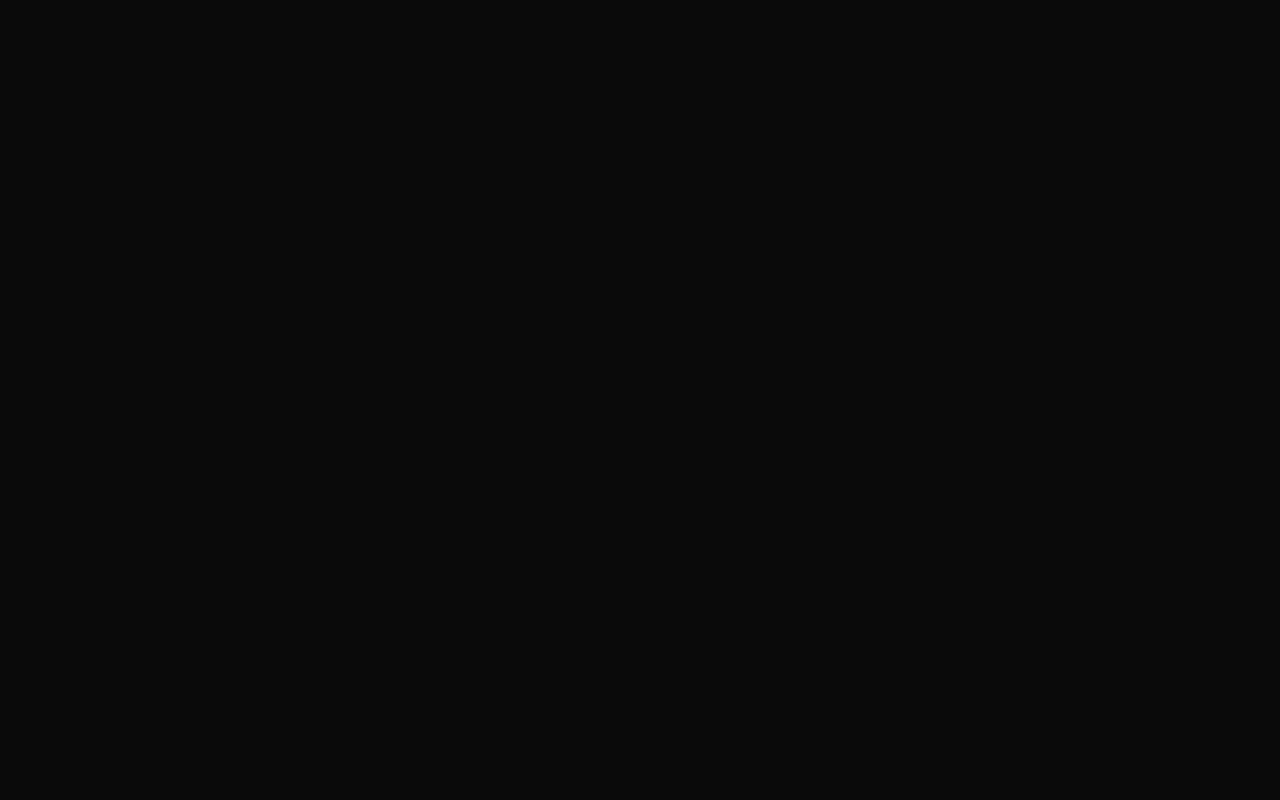
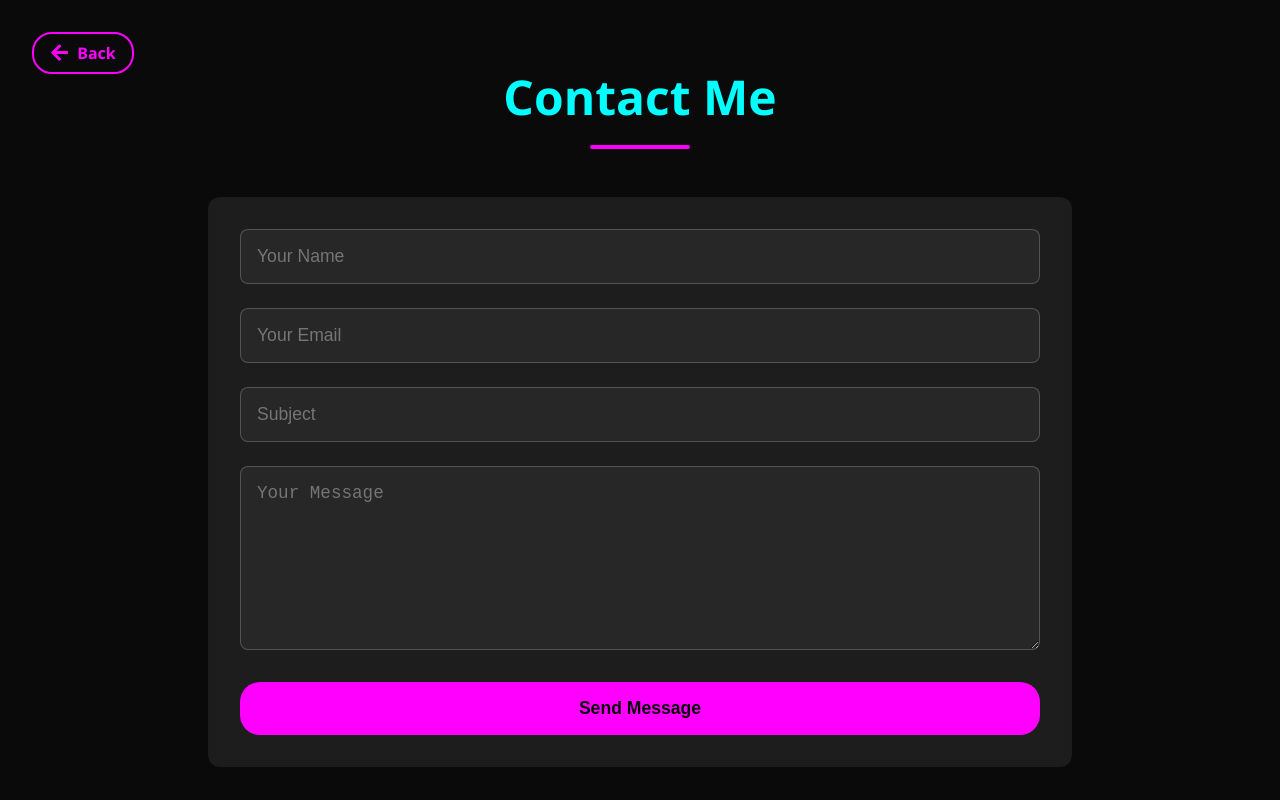
Before and after one commit to JeppesenZheng/JeppesenZheng.github.io, a React (Create React App) app: page /Contact in a window 1280 px wide. Before the commit this address had no page. Shown: the top 800 px of the page. Built offline with nearby package versions, Linux system fonts and the light colour scheme.

Commit message:
Update the contact me and skeleton of societly website

```diff
--- a/package.json
+++ b/package.json
@@ -4,6 +4,7 @@
   "private": true,
   "homepage": "https://JeppesenZheng.github.io",
   "dependencies": {
+    "@emailjs/browser": "^4.4.1",
     "@testing-library/jest-dom": "^5.17.0",
     "@testing-library/react": "^13.4.0",
     "@testing-library/user-event": "^13.5.0",
--- a/src/App.tsx
+++ b/src/App.tsx
@@ -8,6 +8,8 @@ import ProjectDetail from './components/ProjectDetail';
 import About from './components/About';
 import HSRProject from './components/projects/HSRProject';
 import LibrarySystemProject from './components/projects/LibrarySystemProject';
+import UNSWSkylabsWebsite from './components/projects/UNSWSkylabsWebsite';
+import Contact from './components/Contact';
 
 function App() {
   return (
@@ -19,6 +21,8 @@ function App() {
         <Route path="/project/:id" element={<ProjectDetail />} />
         <Route path="/project/HSRProject" element={<HSRProject />} />
         <Route path="/project/LibrarySystemProject" element={<LibrarySystemProject />} />
+        <Route path="/project/UNSWSkylabsWebsite" element={<UNSWSkylabsWebsite />} />
+        <Route path="/Contact" element={<Contact />} />
       </Routes>
     </Router>
   );
--- a/src/components/About.tsx
+++ b/src/components/About.tsx
@@ -363,6 +363,19 @@ function About() {
                 <Tag>Spring Boot</Tag>
               </ProjectTags>
             </ProjectItem>
+
+            <ProjectItem>
+              <ProjectTitle>
+                <strong>UNSW Skylabs Website</strong>
+                <ViewProjectButton to="/project/UNSWSkylabsWebsite">View Project</ViewProjectButton>
+              </ProjectTitle>
+              <p>A website for UNSW Skylabs, built with JavaScript and React framework</p>
+              <ProjectTags>
+                <Tag>JavaScript</Tag>
+                <Tag>React</Tag>
+                <Tag>Firebase</Tag>
+              </ProjectTags>
+            </ProjectItem>
           </List>
         </Section>
 
--- /dev/null
+++ b/src/components/Contact.tsx
@@ -0,0 +1,281 @@
+import React, { useState, useEffect, useRef } from 'react';
+import emailjs from '@emailjs/browser';
+import styled from 'styled-components';
+import Footer from './Footer';
+import { FaArrowLeft } from 'react-icons/fa';
+import { Link } from 'react-router-dom';
+
+const ContactContainer = styled.div`
+  max-width: 1200px;
+  margin: 0 auto;
+  padding: 2rem;
+  min-height: 100vh;
+  display: flex;
+  flex-direction: column;
+  justify-content: space-between;
+`;
+
+const Title = styled.h1`
+  font-size: 3rem;
+  color: var(--highlight-color);
+  text-align: center;
+  margin-bottom: 3rem;
+
+  &:after {
+    content: '';
+    display: block;
+    width: 100px;
+    height: 4px;
+    background: var(--accent-color);
+    margin: 1rem auto;
+    border-radius: 2px;
+  }
+`;
+
+const ContactForm = styled.form`
+  position: relative;
+  padding: 2rem;
+  border-radius: 12px;
+  overflow: hidden;
+  background: rgba(255, 255, 255, 0.08);
+  backdrop-filter: blur(5px);
+  transition: all 0.3s ease;
+  max-width: 800px;
+  margin: 0 auto;
+
+  &:hover {
+    transform: translateY(-5px);
+    box-shadow: 0 8px 24px rgba(0, 0, 0, 0.2);
+  }
+`;
+
+const FormGroup = styled.div`
+  display: flex;
+  flex-direction: column;
+  gap: 1.5rem;
+  margin-bottom: 2rem;
+`;
+
+const Input = styled.input`
+  padding: 1rem;
+  border: 1px solid rgba(255, 255, 255, 0.2);
+  border-radius: 8px;
+  background: rgba(255, 255, 255, 0.05);
+  color: var(--text-color);
+  font-size: 1.1rem;
+
+  &:focus {
+    outline: none;
+    border-color: var(--accent-color);
+  }
+`;
+
+const TextArea = styled.textarea`
+  padding: 1rem;
+  border: 1px solid rgba(255, 255, 255, 0.2);
+  border-radius: 8px;
+  background: rgba(255, 255, 255, 0.05);
+  color: var(--text-color);
+  font-size: 1.1rem;
+  min-height: 150px;
+  resize: vertical;
+
+  &:focus {
+    outline: none;
+    border-color: var(--accent-color);
+  }
+`;
+
+const SubmitButton = styled.button`
+  padding: 1rem 2rem;
+  background: var(--accent-color);
+  color: var(--primary-color);
+  border: none;
+  border-radius: 20px;
+  font-size: 1.1rem;
+  font-weight: bold;
+  cursor: pointer;
+  transition: all 0.3s ease;
+  width: 100%;
+
+  &:hover {
+    transform: translateY(-2px);
+    box-shadow: 0 5px 15px rgba(0, 0, 0, 0.2);
+  }
+`;
+
+const ContactInfo = styled.div`
+  text-align: center;
+  margin-top: 2rem;
+  color: var(--text-color);
+  font-size: 1.1rem;
+  line-height: 1.6;
+
+  p {
+    margin: 0.5rem 0;
+  }
+`;
+
+const BackButton = styled(Link)`
+  position: fixed;
+  top: 2rem;
+  left: 2rem;
+  color: var(--accent-color);
+  text-decoration: none;
+  font-weight: bold;
+  font-size: 1rem;
+  padding: 0.5rem 1rem;
+  border: 2px solid var(--accent-color);
+  border-radius: 20px;
+  transition: background-color 0.3s ease, color 0.3s ease;
+  display: flex;
+  align-items: center;
+  gap: 0.5rem;
+  z-index: 100;
+
+  &:hover {
+    background-color: var(--accent-color);
+    color: var(--primary-color);
+  }
+
+  svg {
+    font-size: 1.2rem;
+  }
+`;
+
+const SuccessMessage = styled.div`
+  color: #4caf50;
+  text-align: center;
+  margin-top: 1rem;
+  font-size: 1.1rem;
+`;
+
+const ErrorMessage = styled.div`
+  color: #f44336;
+  text-align: center;
+  margin-top: 1rem;
+  font-size: 1.1rem;
+`;
+
+const LoadingSpinner = styled.div`
+  display: inline-block;
+  width: 20px;
+  height: 20px;
+  border: 3px solid rgba(255,255,255,.3);
+  border-radius: 50%;
+  border-top-color: #fff;
+  animation: spin 1s ease-in-out infinite;
+  margin-left: 10px;
+
+  @keyframes spin {
+    to { transform: rotate(360deg); }
+  }
+`;
+
+const Contact: React.FC = () => {
+  const [opacity, setOpacity] = useState(1);
+  const [status, setStatus] = useState<'idle' | 'loading' | 'success' | 'error'>('idle');
+  const [message, setMessage] = useState('');
+  const form = useRef<HTMLFormElement>(null);
+
+  useEffect(() => {
+    const handleScroll = () => {
+      const scrollPosition = window.scrollY;
+      const newOpacity = Math.max(1 - scrollPosition / 300, 0.2);
+      setOpacity(newOpacity);
+    };
+
+    window.addEventListener('scroll', handleScroll);
+    return () => window.removeEventListener('scroll', handleScroll);
+  }, []);
+
+  const handleSubmit = async (e: React.FormEvent) => {
+    e.preventDefault();
+
+    if (!form.current) return;
+
+    try {
+      setStatus('loading');
+
+      const result = await emailjs.sendForm(
+        'service_yps3w0q',
+        'template_p52da68',
+        form.current,
+        'QnCoQKPvJVQWY3TcN'
+      );
+
+      if (result.text === 'OK') {
+        setStatus('success');
+        setMessage('Message sent successfully!');
+        form.current.reset();
+      } else {
+        throw new Error('Failed to send message');
+      }
+    } catch (error) {
+      setStatus('error');
+      setMessage('Failed to send message. Please try again later.');
+      console.error('EmailJS error:', error);
+    }
+  };
+
+  return (
+    <ContactContainer>
+      <BackButton to="/" style={{ opacity }}>
+        <FaArrowLeft />
+        Back
+      </BackButton>
+      <div>
+        <Title>Contact Me</Title>
+        <ContactForm onSubmit={handleSubmit} ref={form}>
+          <FormGroup>
+            <Input
+              type="text"
+              name="user_name"
+              placeholder="Your Name"
+              required
+            />
+            <Input
+              type="email"
+              name="user_email"
+              placeholder="Your Email"
+              required
+            />
+            <Input
+              type="text"
+              name="subject"
+              placeholder="Subject"
+              required
+            />
+            <TextArea
+              name="message"
+              placeholder="Your Message"
+              required
+            />
+          </FormGroup>
+          <SubmitButton
+            type="submit"
+            disabled={status === 'loading'}
+          >
+            {status === 'loading' ? (
+              <>
+                Sending...
+                <LoadingSpinner />
+              </>
+            ) : (
+              'Send Message'
+            )}
+          </SubmitButton>
+          {status === 'success' && <SuccessMessage>{message}</SuccessMessage>}
+          {status === 'error' && <ErrorMessage>{message}</ErrorMessage>}
+        </ContactForm>
+        <ContactInfo>
+          <p>Email: zhengsiyuan625@gmail.com</p>
+          <p>Location: Sydney, Australia</p>
+        </ContactInfo>
+      </div>
+      <Footer />
+    </ContactContainer>
+  );
+};
+
+export default Contact;
--- a/src/components/Home.tsx
+++ b/src/components/Home.tsx
@@ -140,7 +140,7 @@ function Home() {
               >
                 Download resume
               </DownloadButton>
-              <Button opacity={scrollOpacity}>Contact me</Button>
+              <Button opacity={scrollOpacity} onClick={() => navigate('/Contact')}>Contact me</Button>
             </ButtonContainer>
           </ContentSection>
         </ContentWrapper>
--- /dev/null
+++ b/src/components/projects/UNSWSkylabsWebsite.tsx
@@ -0,0 +1,12 @@
+import React from 'react';
+import * as S from '../../styles/ProjectStyles';
+
+function UNSWSkylabsWebsite() {
+  return (
+    <S.Wrapper>
+      <h1>UNSW Skylabs Website</h1>
+    </S.Wrapper>
+  );
+}
+
+export default UNSWSkylabsWebsite;
```
Also changed, not shown: src/styles/PageWrapper.tsx (added, +21 -0 lines), 1 other file (tests, documents, lock files or other folders).
